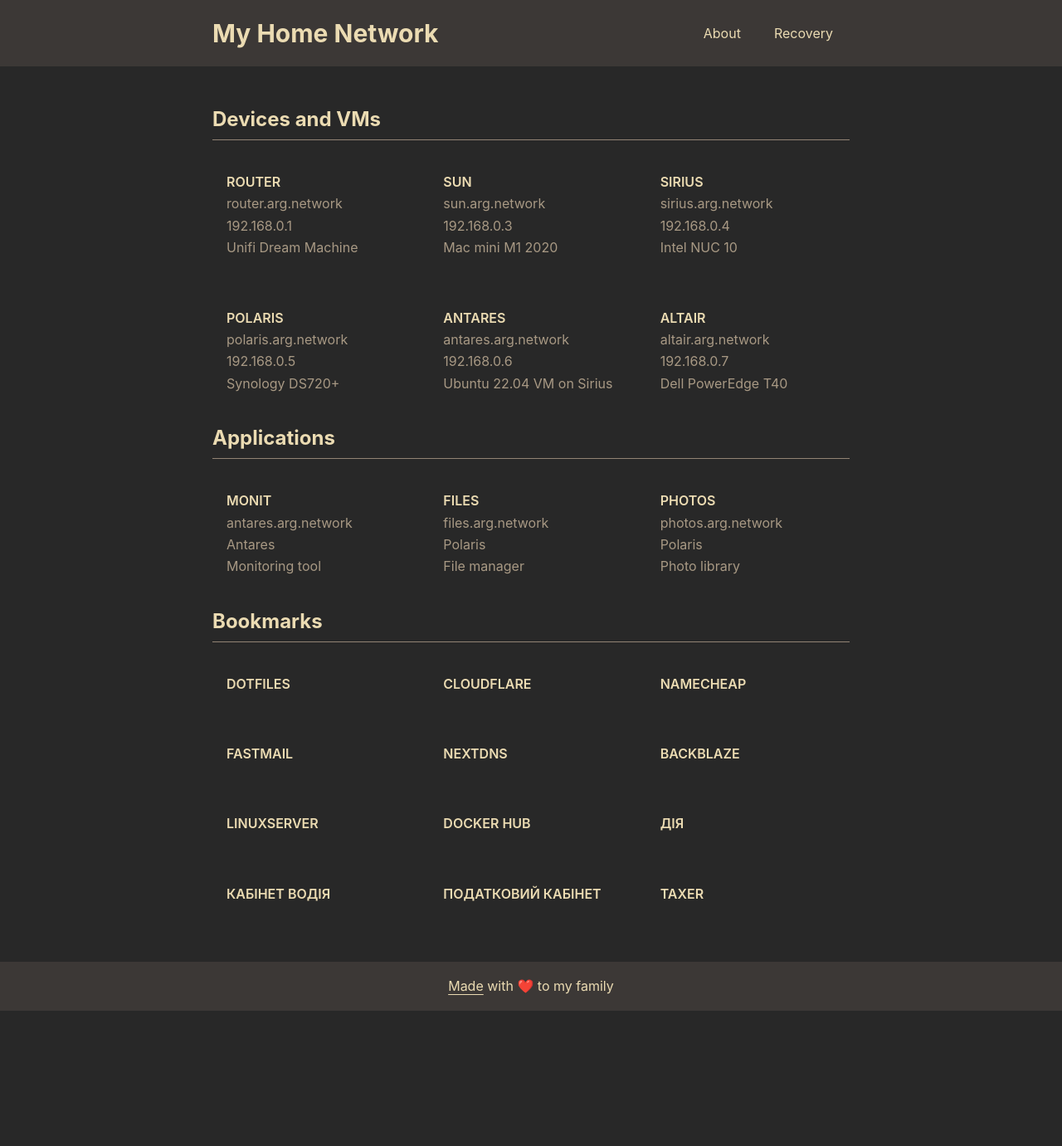
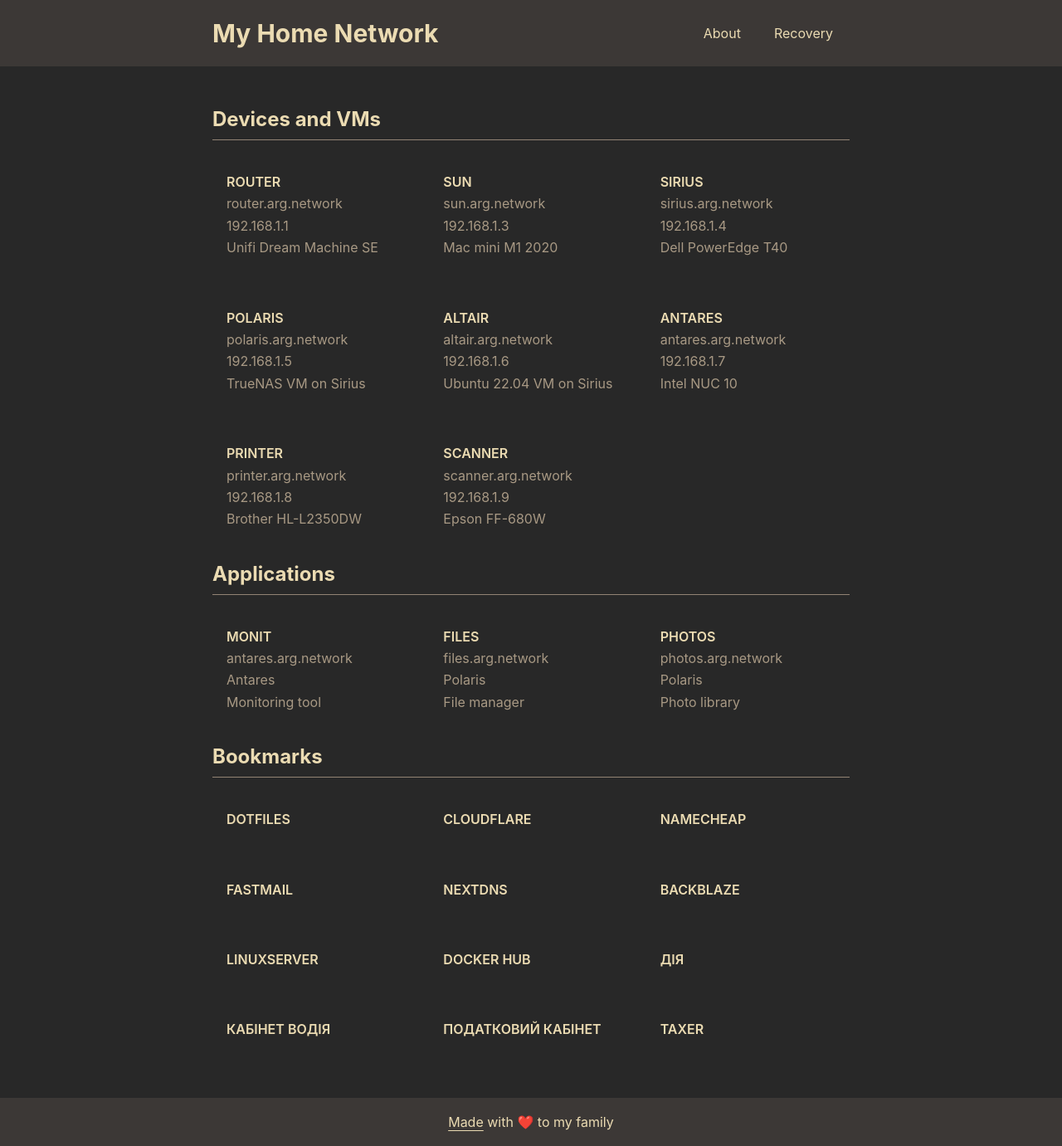
Before and after one commit to arg/dotfiles, a Jekyll site: the page built from docs/index.html, in a window 1280 px wide. Shown: the whole page at 83% size. Built offline with Jekyll 4.4.1, drawn with Linux system fonts in a browser that asks for light colours; before the commit the page ends 1218 px from its top, so only the background shows below that.

Commit message:
Started updating network map

```diff
--- a/docs/_data/devices.yml
+++ b/docs/_data/devices.yml
@@ -1,30 +1,47 @@
 - name: 'Router'
-  description: 'Unifi Dream Machine'
+  description: 'Unifi Dream Machine SE'
   url: 'https://unifi.ui.com'
   hostname: 'router.arg.network'
-  ip: '192.168.0.1'
+  ip: '192.168.1.1'
+
 - name: 'Sun'
   description: 'Mac mini M1 2020'
   url: 'https://sun.arg.network'
   hostname: 'sun.arg.network'
-  ip: '192.168.0.3'
+  ip: '192.168.1.3'
+
 - name: 'Sirius'
-  description: 'Intel NUC 10'
+  description: 'Dell PowerEdge T40'
   url: 'https://sirius.arg.network'
   hostname: 'sirius.arg.network'
-  ip: '192.168.0.4'
+  ip: '192.168.1.4'
+
 - name: 'Polaris'
-  description: 'Synology DS720+'
+  description: 'TrueNAS VM on Sirius'
   url: 'https://polaris.arg.network'
   hostname: 'polaris.arg.network'
-  ip: '192.168.0.5'
+  ip: '192.168.1.5'
+
+- name: 'Altair'
+  description: 'Ubuntu 22.04 VM on Sirius'
+  url: 'https://altair.arg.network'
+  hostname: 'altair.arg.network'
+  ip: '192.168.1.6'
+
 - name: 'Antares'
-  description: 'Ubuntu 22.04 VM on Sirius'
+  description: 'Intel NUC 10'
   url: 'https://antares.arg.network'
   hostname: 'antares.arg.network'
-  ip: '192.168.0.6'
-- name: 'Altair'
-  description: 'Dell PowerEdge T40'
-  url: 'https://altair.arg.network'
-  hostname: 'altair.arg.network'
-  ip: '192.168.0.7'
+  ip: '192.168.1.7'
+
+- name: 'Printer'
+  description: 'Brother HL-L2350DW'
+  url: 'https://printer.arg.network'
+  hostname: 'printer.arg.network'
+  ip: '192.168.1.8'
+
+- name: 'Scanner'
+  description: 'Epson FF-680W'
+  url: 'https://scanner.arg.network'
+  hostname: 'scanner.arg.network'
+  ip: '192.168.1.9'
```
